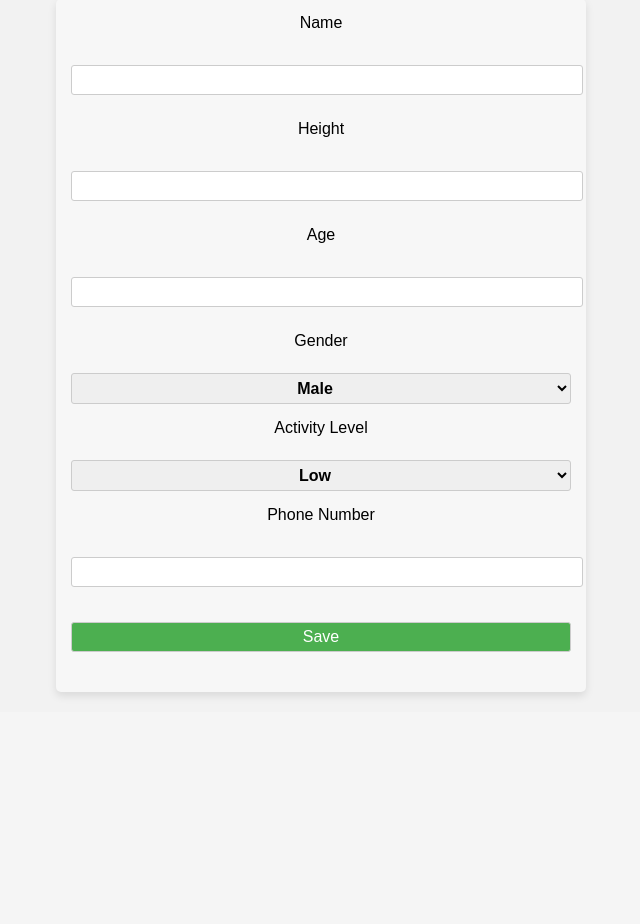
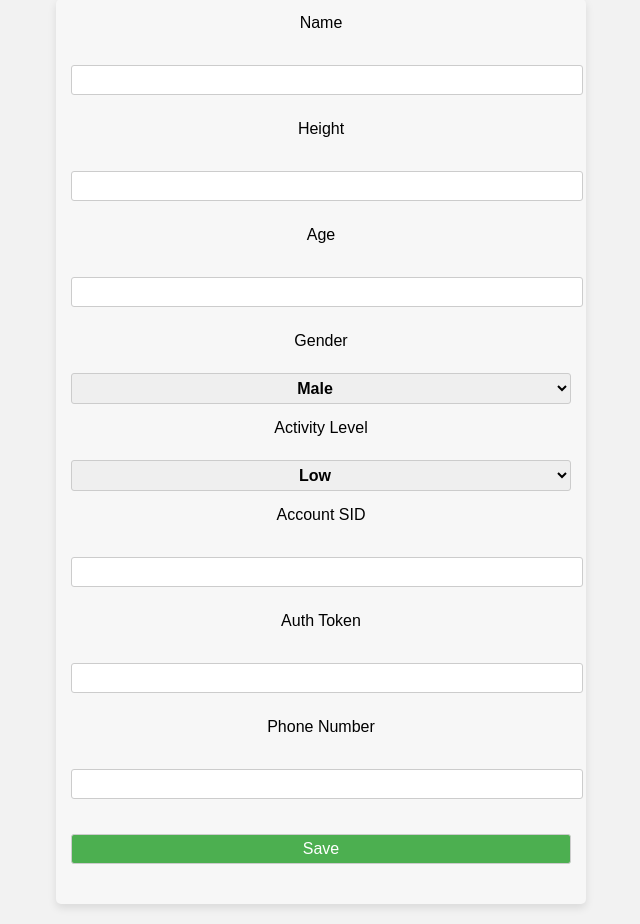
Before and after one commit to AntoneseiCristian/AI-Powered-Fitness-Assistant-with-WhatsApp-Integration, a Flask app: page /profile in a window 1280 px wide. Shown: the part 123-1047 px from the top of the page, without its empty margins (319-959 px from the left). Before the commit the page ends 820 px from the top, so only its background shows below. Run offline with Flask 3, Linux system fonts and the light colour scheme; the visitor is signed in with stand-in values (Sample User, id 1).

Commit message:
v0.64
- Added 'account_sid' and 'auth_token' fields to the UserProfile model to store Twilio account details for each user.
- Updated the 'send_whatsapp_message' function to use the Twilio account details from the current user's profile.
- Fixed an issue where the 'account_sid' and 'auth_token' were not being correctly retrieved from the request form.
- Updated error handling for the '/prompt' route to provide more informative error messages."

```diff
--- a/database.py
+++ b/database.py
@@ -11,3 +11,5 @@ class UserProfile(db.Model):
     gender = db.Column(db.String(10))
     activity_level = db.Column(db.String(10))
     phone_number = db.Column(db.String(20), unique=True)  # New field
+    account_sid = db.Column(db.String(50))
+    auth_token = db.Column(db.String(50))
--- a/forms.py
+++ b/forms.py
@@ -9,4 +9,6 @@ class ProfileForm(FlaskForm):
     gender = SelectField('Gender', choices=[('male', 'Male'), ('female', 'Female')])
     activity_level = SelectField('Activity Level', choices=[('low', 'Low'), ('medium', 'Medium'), ('high', 'High')])
     phone_number = StringField('Phone Number')
+    account_sid = StringField('Account SID')
+    auth_token = StringField('Auth Token')
     submit = SubmitField('Save')
--- a/language_model.py
+++ b/language_model.py
@@ -1,6 +1,6 @@
 from gpt4all import GPT4All
 
-model = GPT4All("C:/Users/Antonesei/AppData/Local/nomic.ai/GPT4All/ggml-model-gpt4all-falcon-q4_0")
+model = GPT4All("C:/Users/anton/AppData/Local/nomic.ai/GPT4All/ggml-model-gpt4all-falcon-q4_0")
 
 def get_response(prompt):
     output = model.generate(prompt, max_tokens=200, temp=0.7, top_k=40, top_p=0.1, repeat_penalty=1.18, repeat_last_n=64, n_batch=8, n_predict=None, streaming=False)
--- a/main.py
+++ b/main.py
@@ -95,10 +95,17 @@ def profile():
             profile = UserProfile(user_id=current_user.id)
         # Update the profile with the form data
         form.populate_obj(profile)
+
+        # Save the account_sid and auth_token to the profile
+        profile.account_sid = form.account_sid.data
+        profile.auth_token = form.auth_token.data
+
         db.session.add(profile)
         db.session.commit()
         flash('Profile saved successfully.')
         return redirect(url_for('main.index'))
+    form.account_sid.data = profile.account_sid if profile else ''
+    form.auth_token.data = profile.auth_token if profile else ''
     return render_template('profile.html', form=form)
 
 @main.route('/message', methods=['GET', 'POST'])
--- a/models.py
+++ b/models.py
@@ -8,6 +8,7 @@ class BMIRecord(db.Model):
     height = db.Column(db.Float, nullable=False)  # New field
     user_id = db.Column(db.Integer, db.ForeignKey('user.id'), nullable=False)
     date = db.Column(db.DateTime, default=datetime.utcnow)
+
 
     def __repr__(self):
         return f'<BMIRecord {self.bmi} on {self.date}>'
--- a/templates/profile.html
+++ b/templates/profile.html
@@ -75,6 +75,14 @@ Profile
             {{ form.activity_level() }}
         </div>
         <div class="form-group">
+    {{ form.account_sid.label }}<br>
+    {{ form.account_sid() }}
+</div>
+<div class="form-group">
+    {{ form.auth_token.label }}<br>
+    {{ form.auth_token() }}
+</div>
+        <div class="form-group">
     {{ form.phone_number.label }}<br>
     {{ form.phone_number() }}
 </div>
```
Also changed, not shown: whatsapp_message.py (+9 -3 lines).
